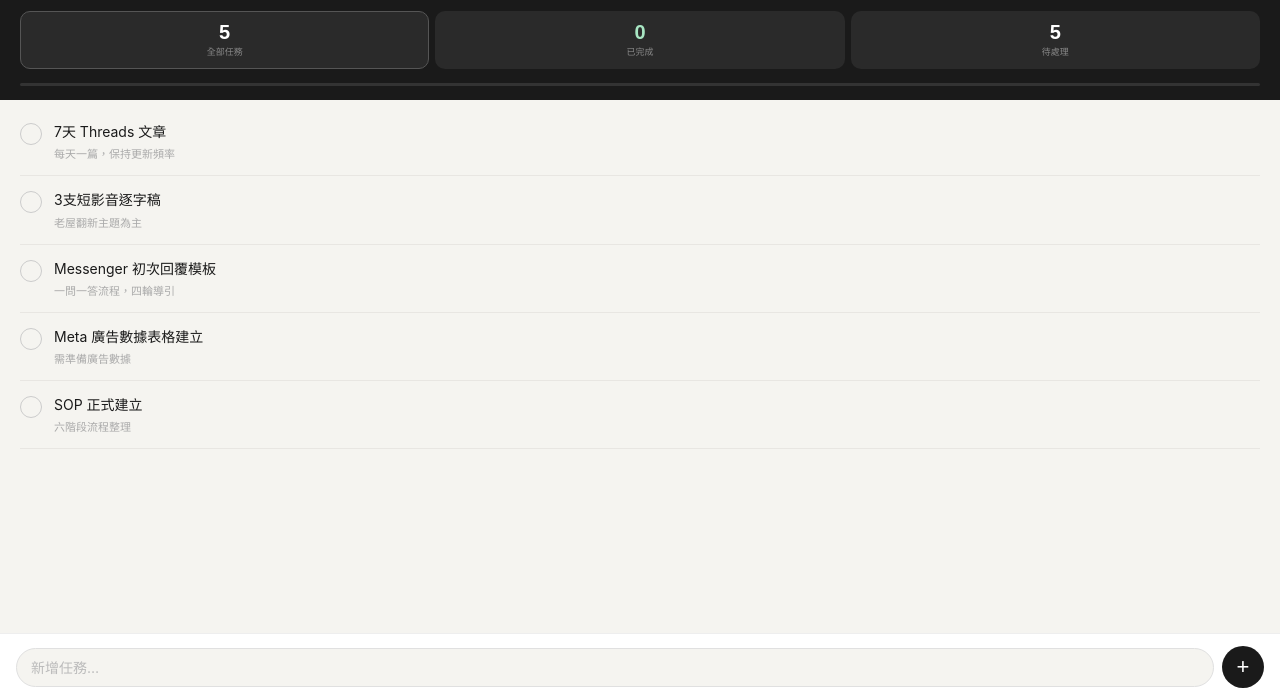
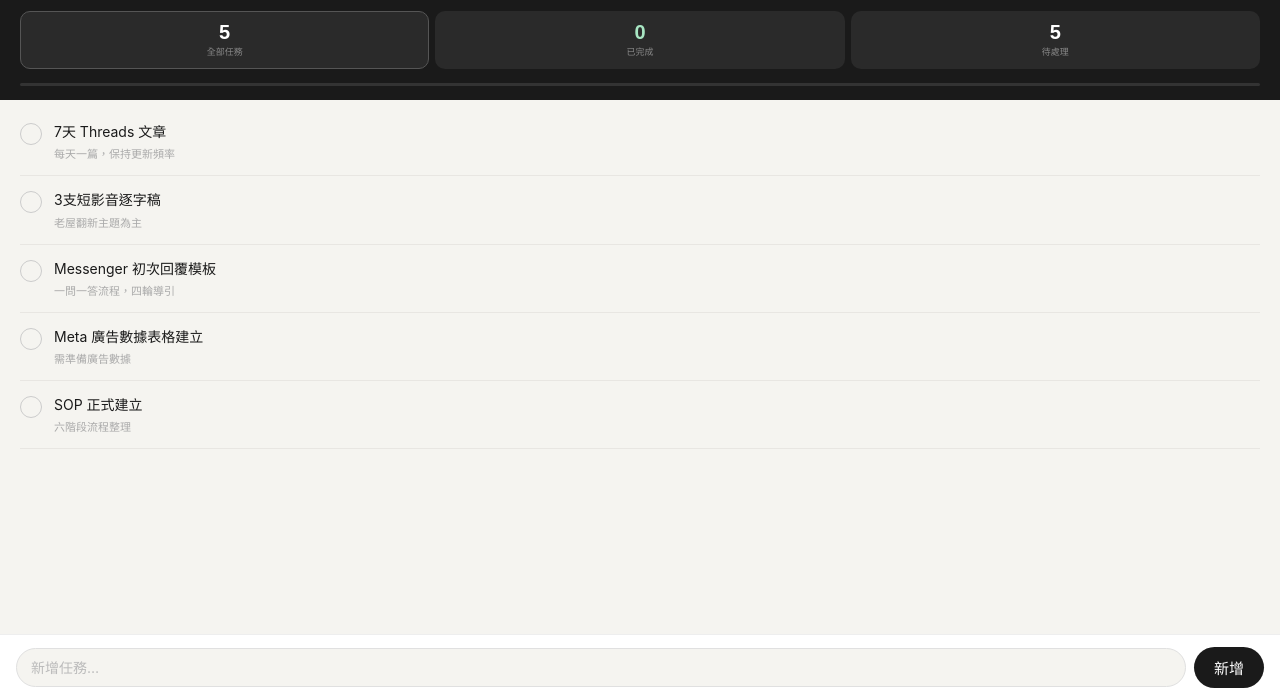
Before and after one commit to louiswu329/-, a plain HTML site: page index.html in a window 1280 px wide. Shown: the part 100-800 px from the top of the page. Drawn offline with Linux system fonts and the light colour scheme.

Commit message:
Update index.html

```diff
--- a/index.html
+++ b/index.html
@@ -114,19 +114,16 @@
   .add-input:focus { border-color: #1a1a1a; }
   .add-input::placeholder { color: #bbb; }
   .add-btn {
-    width: 42px;
-    height: 42px;
-    border-radius: 50%;
+    padding: 10px 20px;
+    border-radius: 22px;
     background: #1a1a1a;
     border: none;
     color: #fff;
-    font-size: 22px;
+    font-size: 15px;
+    font-family: inherit;
     cursor: pointer;
-    display: flex;
-    align-items: center;
-    justify-content: center;
     flex-shrink: 0;
-    line-height: 1;
+    -webkit-tap-highlight-color: transparent;
   }
   .toast {
     position: fixed;
@@ -181,7 +178,7 @@
 
 <div class="add-bar">
   <input class="add-input" id="new-task" type="text" placeholder="新增任務…" />
-  <button class="add-btn" onclick="addTask()">+</button>
+  <button class="add-btn" onclick="addTask()">新增</button>
 </div>
 
 <div class="toast" id="toast"></div>
```
